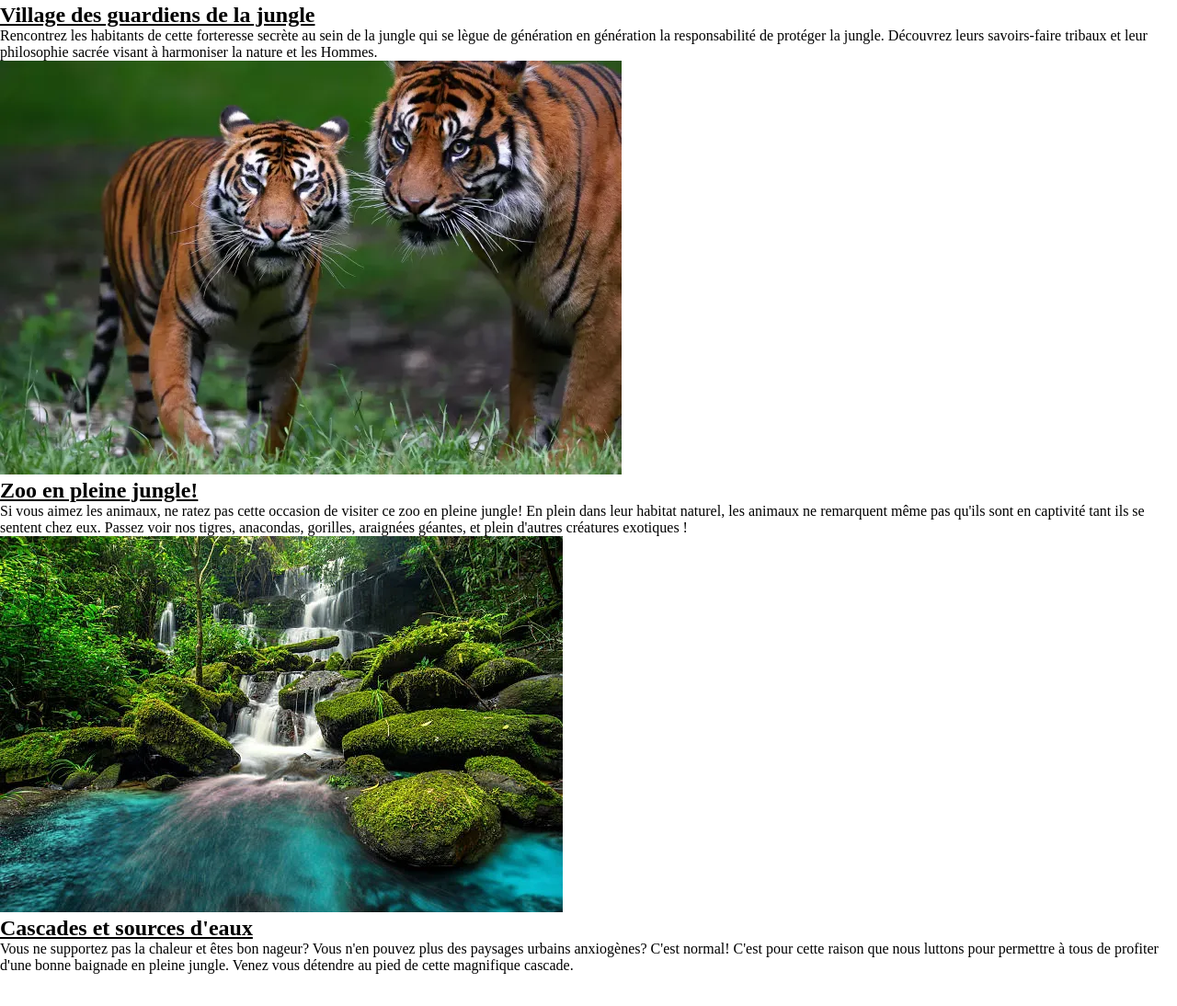
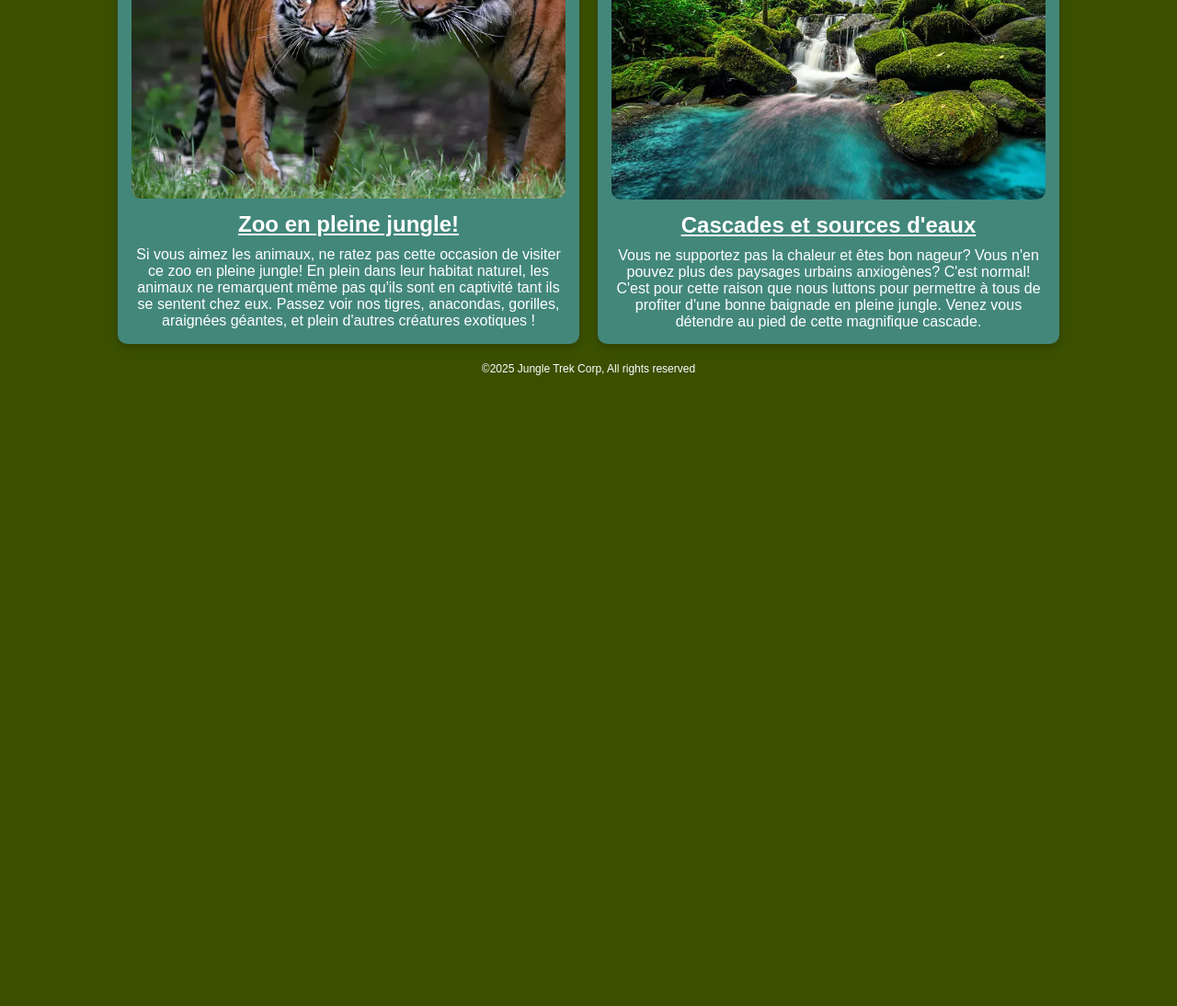
Before and after one commit to ATOM-IV/Projet_Info_S4, a PHP site: page /Explorer.html in a window 1280 px wide. Shown: the part 813-1907 px from the top of the page at 92% size. After the commit the page ends 1221 px from the top, so only its background shows below. Run offline with PHP 8.4, Linux system fonts and the light colour scheme.

Commit message:
Update style.css

```diff
--- a/HTML/style.css
+++ b/HTML/style.css
@@ -197,7 +195,7 @@
     font-size : 12px;
     width: 100%;
     text-align: center;
-    padding: 10px;
+    padding: 20px;
 }
 
 #Body_Admin {
@@ -474,5 +465,53 @@ input[type="checkbox"] {
 }
 
 #pay-buttonrechercher:hover {
-    background-color: #4C9040;
+    background-color: #43877B;
 }
+
+/*##############################################################*/
+
+#Body_Explorer {
+    background-color: #3A5000;
+    color: white;
+    font-family: Arial, sans-serif;
+    text-align: center;
+    padding-top: 120px;
+    padding-bottom: 20px;
+}
+
+.explorer-title {
+    font-size: 28px;
+    font-weight: bold;
+    margin-bottom: 20px;
+}
+
+.explorer-container {
+    width: 80%;
+    margin: auto;
+}
+
+.explorer-grid {
+    display: grid;
+    grid-template-columns: repeat(2, 1fr);
+    gap: 20px;
+    justify-content: center;
+}
+
+.destination-card {
+    background-color: #43877B;
+    padding: 15px;
+    border-radius: 10px;
+    box-shadow: 0px 4px 8px rgba(0, 0, 0, 0.2);
+    text-align: center;
+}
+
+.destination-card img {
+    width: 100%;
+    height: auto;
+    border-radius: 10px;
+}
+
+.destination-card p {
+    font-size: 16px;
+    margin-top: 10px;
+}
```
Also changed, not shown: other parts of HTML/style.css (+15 -24 lines).
